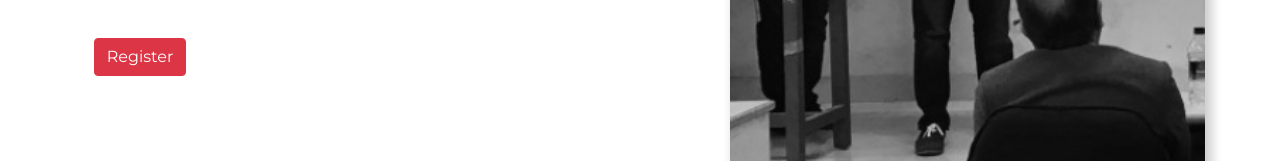
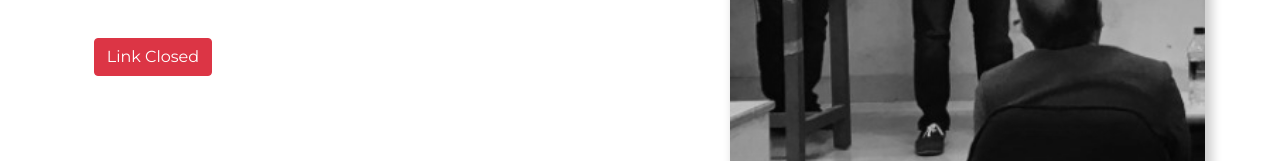
Before and after one commit to RishabMunot/E-Cell, a website: page events/campuspreneur.html in a window 1280 px wide. Shown: the part 483-644 px from the top of the page. Drawn offline with nearby package versions, Linux system fonts and the light colour scheme.

Commit message:
Update campuspreneur.html

```diff
--- a/events/campuspreneur.html
+++ b/events/campuspreneur.html
@@ -58,7 +58,7 @@
                 </div> -->
 
                 <div class="register-div">
-                    <a href="#" class="register btn-danger btn ">Register</a>
+                    <a href="#" class="register btn-danger btn ">Link Closed</a>
                 </div>
 
             </div>
```
